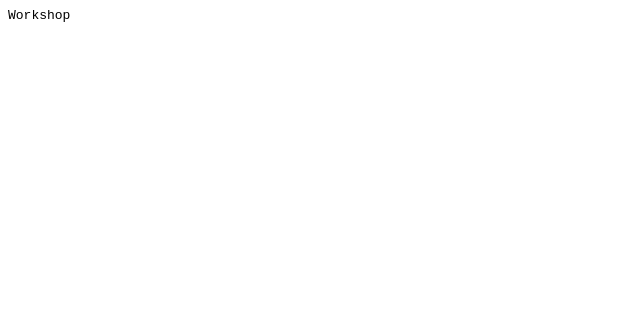
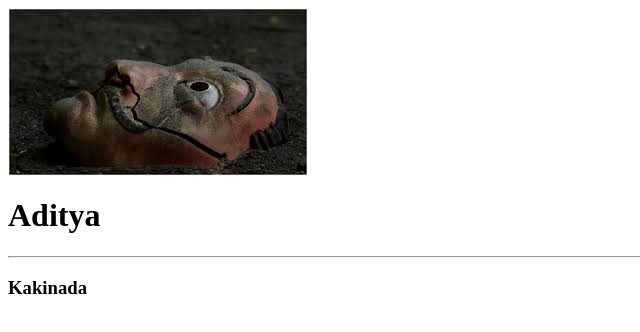
Before and after one commit to githubandaru8899/workshop-1, a plain HTML site: page index.html in a window 1280 px wide. Shown: the whole page, without its empty margins (0-640 px from the left). Drawn offline with Linux system fonts and the light colour scheme.

Commit message:
added nani branch

```diff
--- a/index.html
+++ b/index.html
@@ -1,6 +1,9 @@
 <html>
 <head><title>workshop</title></head>
 <body>
-<tt>Workshop</tt>
+  <img src="mh.png">
+  <h1>Aditya</h1>
+  <hr>
+  <h3>Kakinada</h3>
 </body>
 </html>
```
Also changed, not shown: hel.txt (added), mh.png (added).
